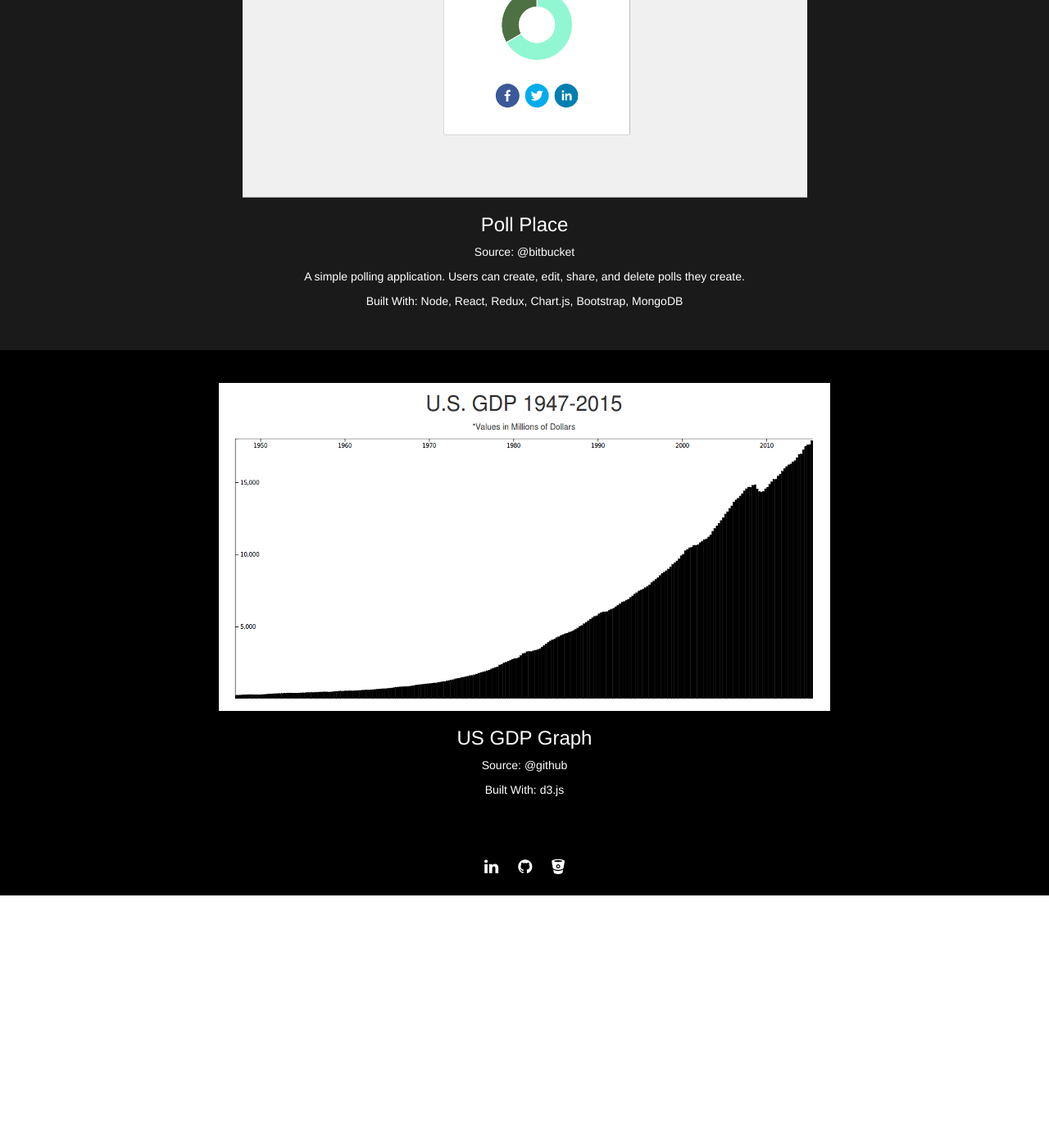
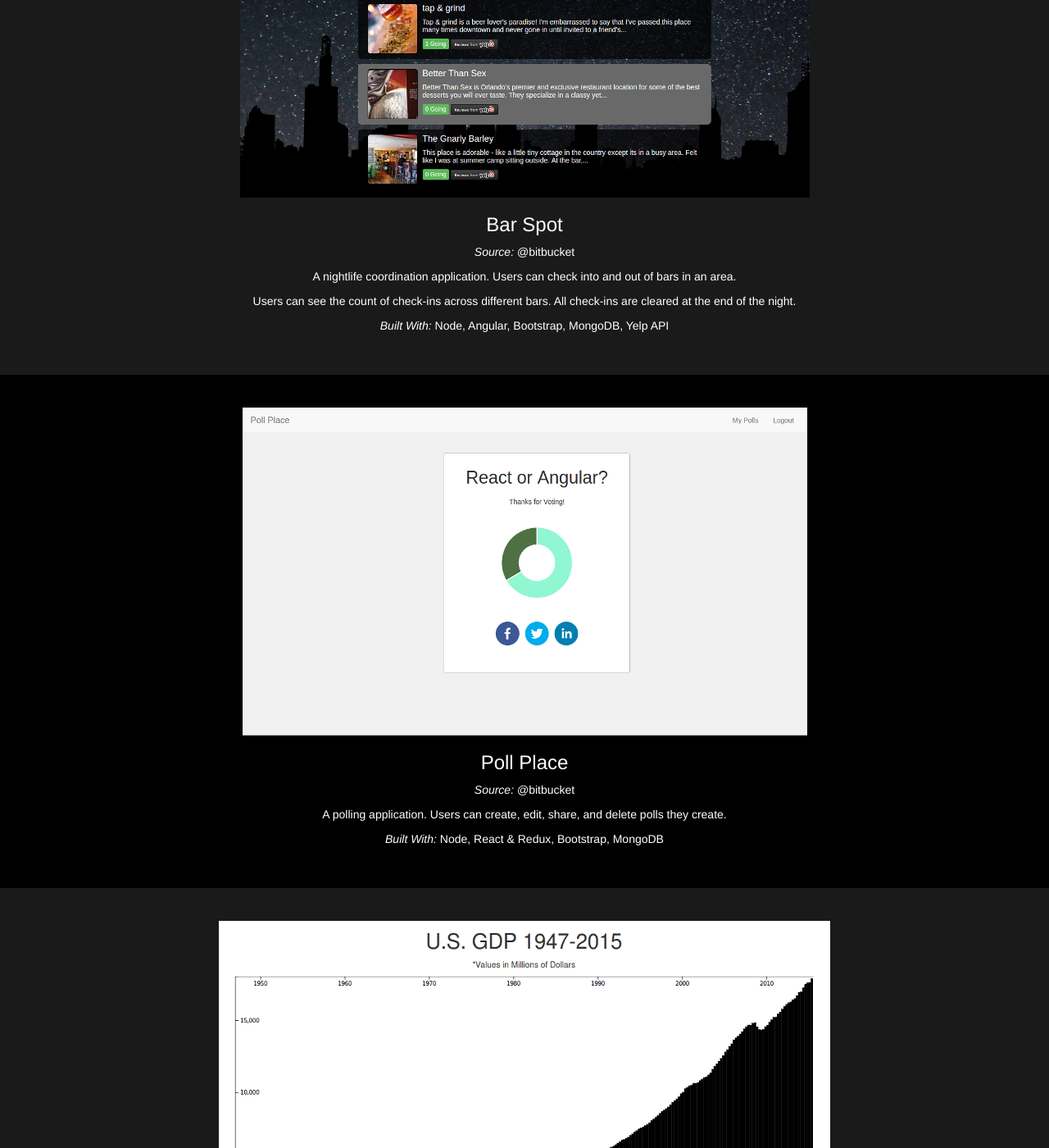
Before and after one commit to ericotto/ericotto.github.io, a Jekyll site: the page built from index.html, in a window 1280 px wide and 1400 px high, scrolled down 661 px. Shown: the whole window at 82% size. Built offline with Jekyll 4.4.1, drawn with Linux system fonts in a browser that asks for light colours; nearby versions of some CDN libraries; before the commit the page ends 1753 px from its top, so only the background shows below that.

Commit message:
Portfolio item

```diff
--- a/index.html
+++ b/index.html
@@ -15,16 +15,40 @@ title: Portfolio
 <!-- Portfolio Item -->
 <div class="portfolio-item text-center">
   <div class="container">
-    <a href="https://poll-place.herokuapp.com">
-    <img class="img-responsive center-block" src="images/poll-place.png" alt="Website Screenshot"></a>
-    <h3><a href="https://poll-place.herokuapp.com">Poll Place</a></h3>
-    <p>Source: <a href="https://bitbucket.org/ericotto/poll-place/src">@bitbucket</a></p>
-    <p>A simple polling application. Users can create, edit, share, and delete polls they create.</p>
-    <p>Built With: Node, React, Redux, Chart.js, Bootstrap, MongoDB</p>
+    <a href="https://bar-spot.herokuapp.com">
+    <img class="img-responsive center-block" src="/images/bar-spot.png" alt="Website Screenshot"></a>
+    <h3><a href="https://bar-spot.herokuapp.com">Bar Spot</a></h3>
+    <p><em>Source:</em> <a href="https://bitbucket.org/ericotto/bar-spot/src">@bitbucket</a></p>
+    <p>A nightlife coordination application. Users can check into and out of bars in an area.</p>
+    <p>Users can see the count of check-ins across different bars. All check-ins are cleared at the end of the night.</p>
+    <p><em>Built With:</em> Node, Angular, Bootstrap, MongoDB, Yelp API</p>
   </div>
 </div>
 <!-- Portfolio Item -->
+<!-- <div class="portfolio-item portfolio-item-odd text-center">
+  <div class="container">
+    <a href="https://stock-watch-app.herokuapp.com">
+    <img class="img-responsive center-block" src="" alt="Website Screenshot"></a>
+    <h3><a href="https://stock-watch-app.herokuapp.com">Stock Watch</a></h3>
+    <p><em>Source:</em> <a href="https://bitbucket.org/ericotto/stock-watch/src">@bitbucket</a></p>
+    <p>A stock market charting application. Users can remove or add stocks to the chart.</p>
+    <p>The chart updates which stocks are active across all connected clients through a web socket.</p>
+    <p><em>Built With:</em> Node, Angular, Bootstrap, MongoDB, Quandl API</p>
+  </div>
+</div> -->
+<!-- Portfolio Item -->
 <div class="portfolio-item portfolio-item-odd text-center">
+  <div class="container">
+    <a href="https://poll-place.herokuapp.com">
+    <img class="img-responsive portfolio-item-odd center-block" src="images/poll-place.png" alt="Website Screenshot"></a>
+    <h3><a href="https://poll-place.herokuapp.com">Poll Place</a></h3>
+    <p><em>Source:</em> <a href="https://bitbucket.org/ericotto/poll-place/src">@bitbucket</a></p>
+    <p>A polling application. Users can create, edit, share, and delete polls they create.</p>
+    <p><em>Built With:</em> Node, React & Redux, Bootstrap, MongoDB</p>
+  </div>
+</div>
+<!-- Portfolio Item -->
+<div class="portfolio-item text-center">
   <div class="container">
     <a href="https://ericotto.net/data-visualization/gdp-bar-chart/index.html">
     <img class="img-responsive center-block" src="images/gdpd3.png" alt="Website Screenshot"></a>
@@ -33,11 +57,4 @@ title: Portfolio
     <p>Built With: d3.js</p>
   </div>
 </div>
-<!-- Portfolio Item -->
-<!-- <div class="portfolio-item text-center">
-  <div class="container">
-    <img class="img-responsive center-block" src="images/screen.png" alt="Website Screenshot">
-    <h1><a href="#">example.com</a></h1>
-    <p>Various Technologies</p>
-  </div> -->
 </div>
```
Also changed, not shown: images/bar-spot.png (added).
